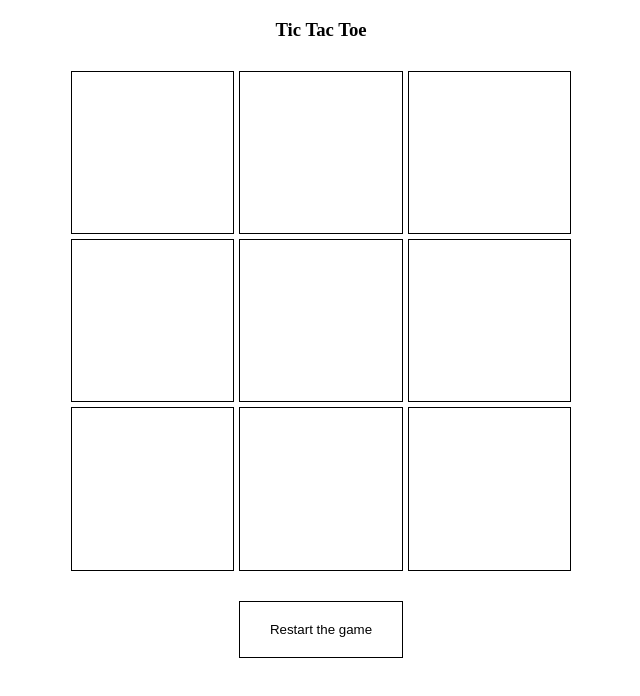
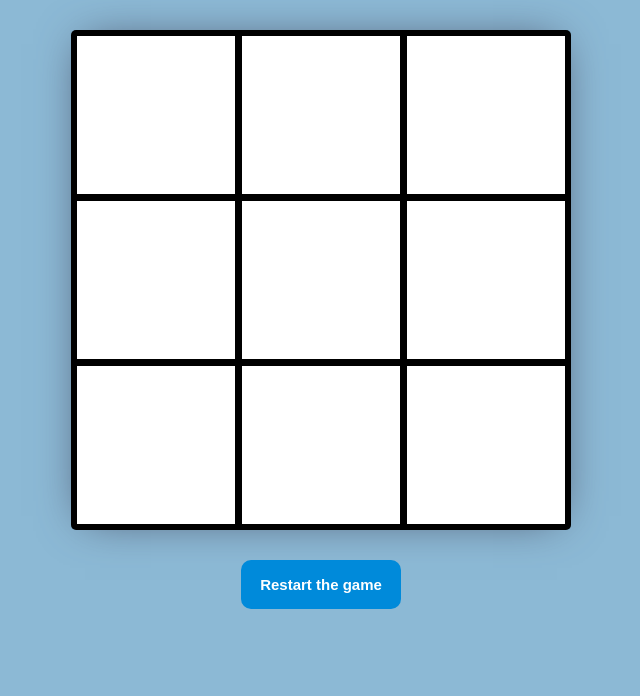
Before and after one commit to Lukasz-Szulzyk/js-tictactoe, a plain HTML site: page index.html in a window 1280 px wide. Shown: the whole page, without its empty margins (319-959 px from the left). Drawn offline with Linux system fonts and the light colour scheme.

Commit message:
styling updated

```diff
--- a/index.html
+++ b/index.html
@@ -8,7 +8,6 @@
     </head>
     <body>
         <main>
-            <h3>Tic Tac Toe</h3>
             <div class="game-grid">
                 <div class="cell" data-index="0"></div>
                 <div class="cell" data-index="1"></div>
--- a/style.css
+++ b/style.css
@@ -5,6 +5,18 @@ html, main {
 
 main {
     text-align: center;
+}
+
+* {
+    box-sizing: border-box;
+}
+
+body {
+    margin: 0;
+    height: 100vh;
+    justify-content: center;
+    align-items: center;
+    background-color: #8cb9d5;
 }
 
 .game-grid {
@@ -17,6 +29,10 @@ main {
     grid-template-rows: repeat(3, 1fr);
     grid-gap: 5px;
     grid-auto-rows: 1fr;
+    padding: 5px;
+    border-radius: 5px;
+    background: black;
+    box-shadow: 0 0 43px -14px rgba(66, 68, 90, 1);
 }
 
 .game-grid::before {
@@ -39,6 +55,7 @@ main {
     justify-content: center;
     align-items: center;
     font-size: 8vw;
+    background: white;
 }
 
 .highlighted {
@@ -47,16 +64,20 @@ main {
 }
 
 #restart-game {
-    border: 1px solid black;
-    background-color: #fff;
-    color: black;
-    padding: 20px 30px;
-    transition: color 0.3s, background-color 0.3s;
+    cursor: pointer;
+    background-color: #008ada;
+    border: solid transparent;
+    border-radius: 10px;
+    color: #ffffff;
+    font-size: 15px;
+    font-weight: bold;
+    padding: 13px 16px;
+    text-align: center;
+    vertical-align: middle;
 }
 
 #restart-game:hover {
-    filter: invert(100%);
-    cursor: pointer;
+    background: black;
 }
 
 @media only screen and (min-width: 1900px) {
```
